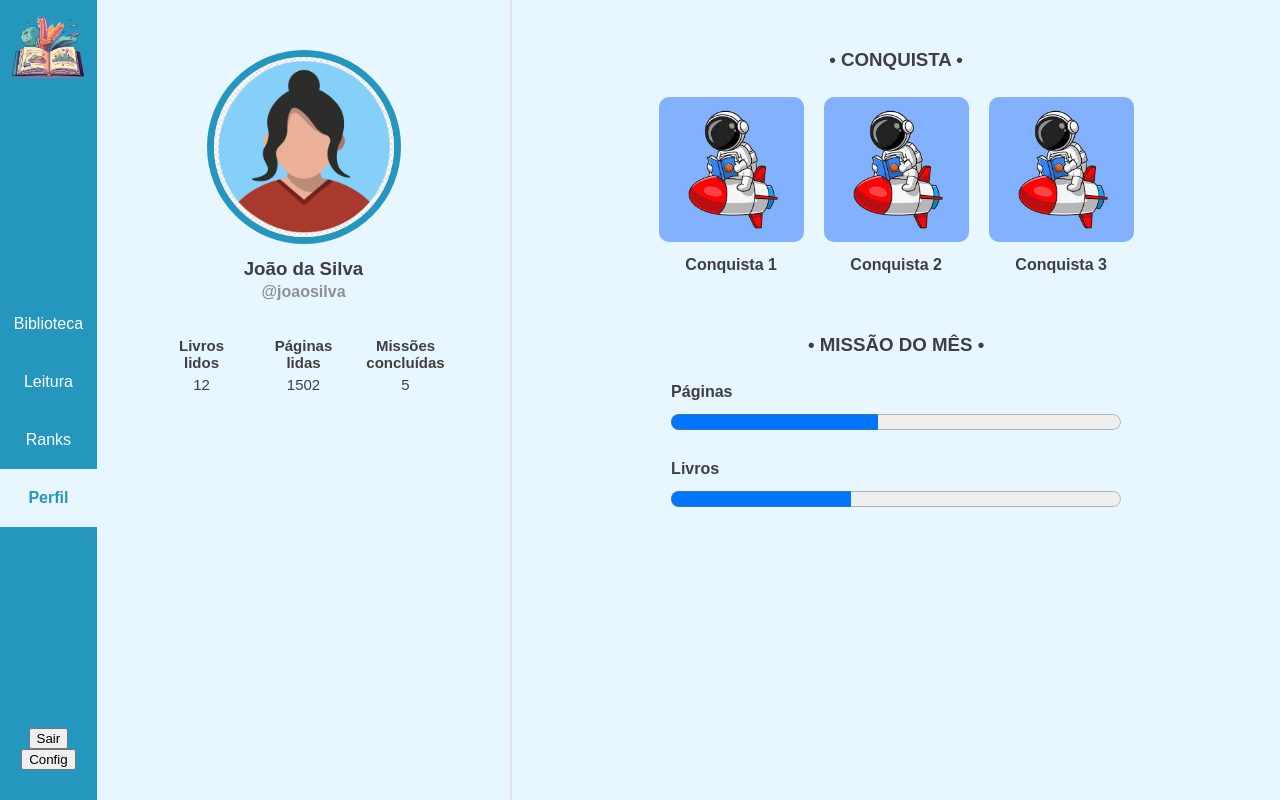
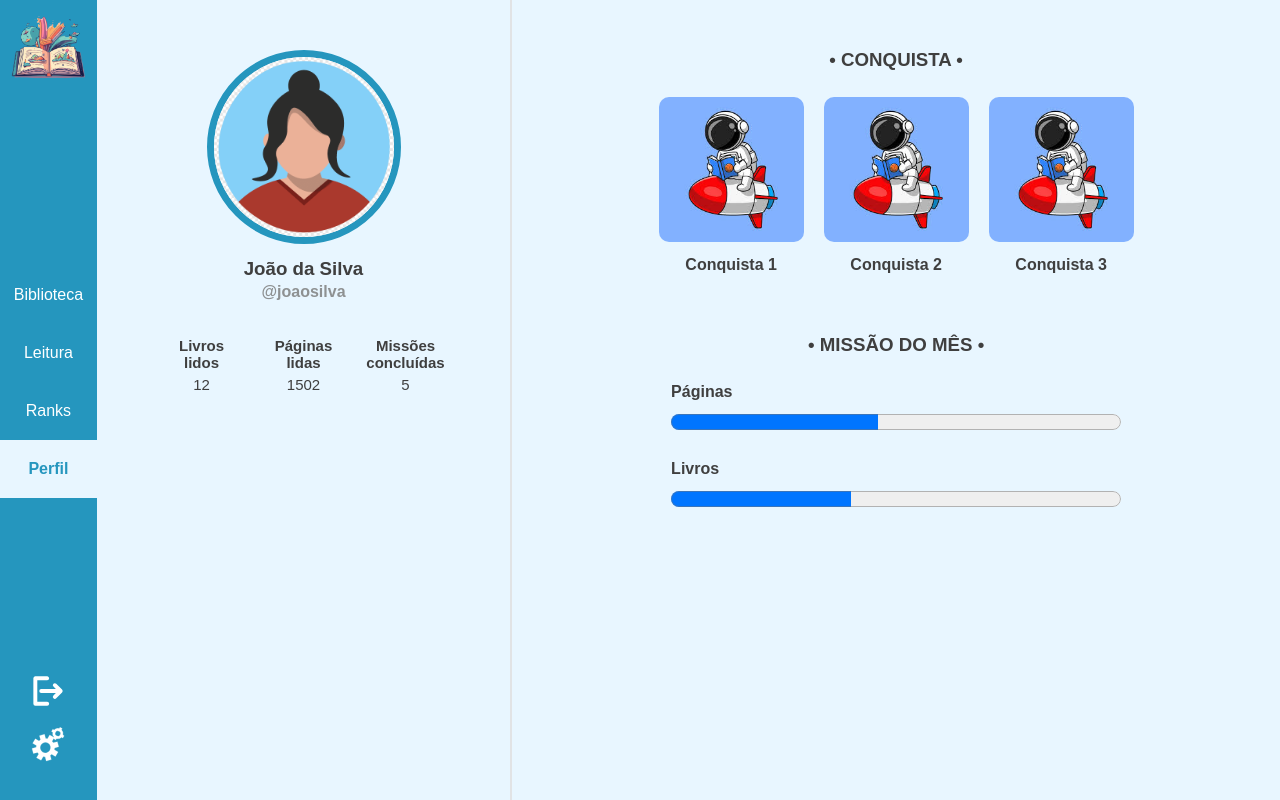
Before and after one commit to Geisbelly/Verbix, a Next.js app: page /perfil in a window 1280 px wide. Built offline with nearby package versions, Linux system fonts and the light colour scheme.

Commit message:
Atualizações (login, cadastro, leitura atual, json e pacotes

```diff
--- a/src/app/perfil/page.tsx
+++ b/src/app/perfil/page.tsx
@@ -1,4 +1,6 @@
+"use client";
 import React from 'react';
+
 
 export default function Page() {
   return (
@@ -39,8 +41,15 @@ export default function Page() {
         </nav>
 
         <div id="menu-inferior" style={{ marginTop: 'auto', marginBottom: '20px', textAlign: 'center' }}>
-          <button>Sair</button>
-          <button>Config</button>
+
+          <button style={{background:"None", border:'None', marginBottom:'8px'}} onClick={() => { window.location.href = 'login' }}>
+            <img src="logout.svg" alt="sair" style={{ width: '40px', height: '40px' }}  />
+          </button>
+
+          <button style={{background:"None", border:'None'}} onClick={() => { window.location.href = 'login' }}>
+            <img src="config.svg" alt="configurações" style={{ width: '42px', height: '42px' }}  />
+          </button>
+
         </div>
       </aside>
 
```
Also changed, not shown: public/config.svg (added), public/logout.svg (added).
